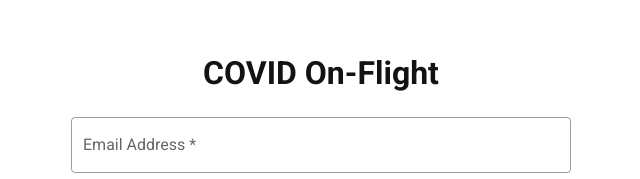
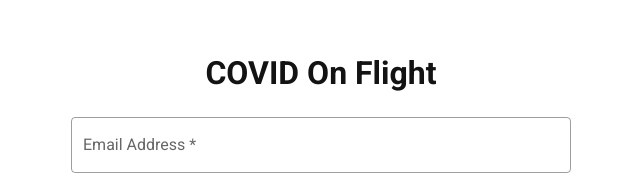
Before and after one commit to autrydev/COVID-On-Flight-FE, a Vue app: page /#/login in a window 1280 px wide. Shown: the part 103-282 px from the top of the page, without its empty margins (319-959 px from the left). Built offline with nearby package versions, Linux system fonts and the light colour scheme.

Commit message:
Removed hyphen on login page

```diff
--- a/src/components/LoginForm.vue
+++ b/src/components/LoginForm.vue
@@ -2,7 +2,7 @@
     <div>
         <v-container id="loginform">
             <div>
-                <h1>COVID On-Flight</h1>
+                <h1>COVID On Flight</h1>
             </div>
             <v-form v-model="valid">
                 <v-row>
```
